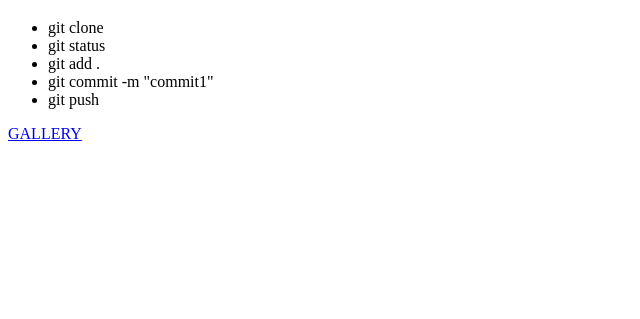
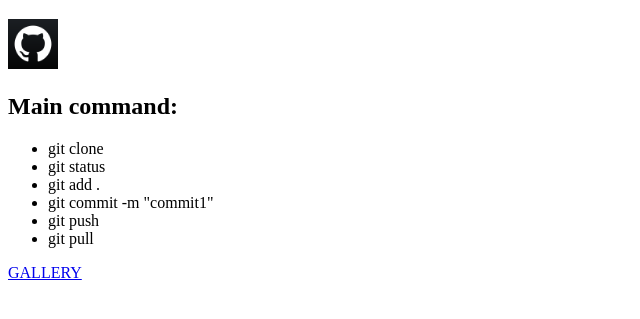
Before and after one commit to yuliapiala/yuliapiala, a plain HTML site: page markup/index.html in a window 1280 px wide. Shown: the part 61-380 px from the top of the page, without its empty margins (0-640 px from the left). Drawn offline with Linux system fonts and the light colour scheme.

Commit message:
fourth commit hw

```diff
--- a/markup/index.html
+++ b/markup/index.html
@@ -11,13 +11,15 @@
         <h1>Terminal</h1>
     </header>
     <main>
-
+        <img src="/yuliapiala/markup/img/git1.png" alt="git" style="height: 50;" width="50">
+       <h2>Main command:</h2>
         <ul>
         <li> git clone</li>
         <li> git status</li>
         <li> git add .</li>
         <li> git commit -m "commit1"</li>
         <li> git push</li>
+        <li> git pull</li>
         </ul>
     </main>
     <footer>
```
Also changed, not shown: markup/img/git1.png (added).
